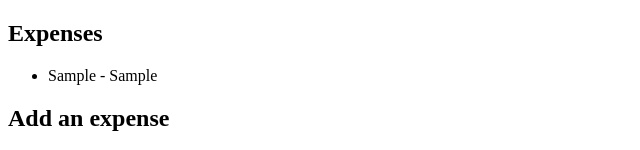
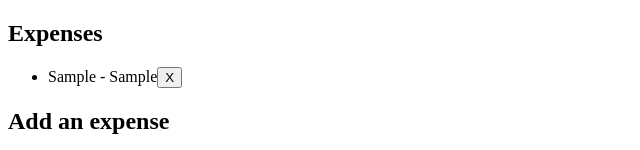
Before and after one commit to wilburhimself/practical-redux-tutorial, a React app: page / in a window 1280 px wide. Both pictures are taken after typing "Sample", "Sample" into the empty fields and a click on the button "SAVE". Shown: the top 150 px of the page, without its empty margins (0-640 px from the left). Built offline with nearby package versions, Linux system fonts and the light colour scheme.

Commit message:
add removeExpense

```diff
--- a/src/components/List.js
+++ b/src/components/List.js
@@ -1,18 +1,43 @@
 import React from 'react'
 import { connect } from 'react-redux'
+import { removeExpense } from '../actions'
+
+const mapDispatchToProps = dispatch => {
+  return {
+    removeExpense: expense => dispatch(removeExpense(expense))
+  }
+}
 
 const mapStateToProps = state => {
   return { expenses: state.expenses }
 }
 
-const ConnectedList = ({ expenses }) => (
+class ConnectedList extends React.Component {
+
+  constructor (props) {
+    super(props)
+
+    this.removeExpense = this.removeExpense.bind(this)
+  }
+
+  removeExpense (expense) {
+    this.props.removeExpense(expense)
+  }
+
+  render () {
+    return (
+      <div>
         <ul className="list-group list-group-flush">
-    {expenses.map(el => (
+          {this.props.expenses.map(el => (
             <li className="list-group-item" key={el.id}>
               {el.title} - {el.amount}
+              <button onClick={() => this.removeExpense(el)}>X</button>
             </li>
           ))}
         </ul>
+      </div>
     )
+  }
+}
 
-export default connect(mapStateToProps) (ConnectedList)
+export default connect(mapStateToProps, mapDispatchToProps) (ConnectedList)
```
Lines whose indentation alone changed are shown as unchanged.
